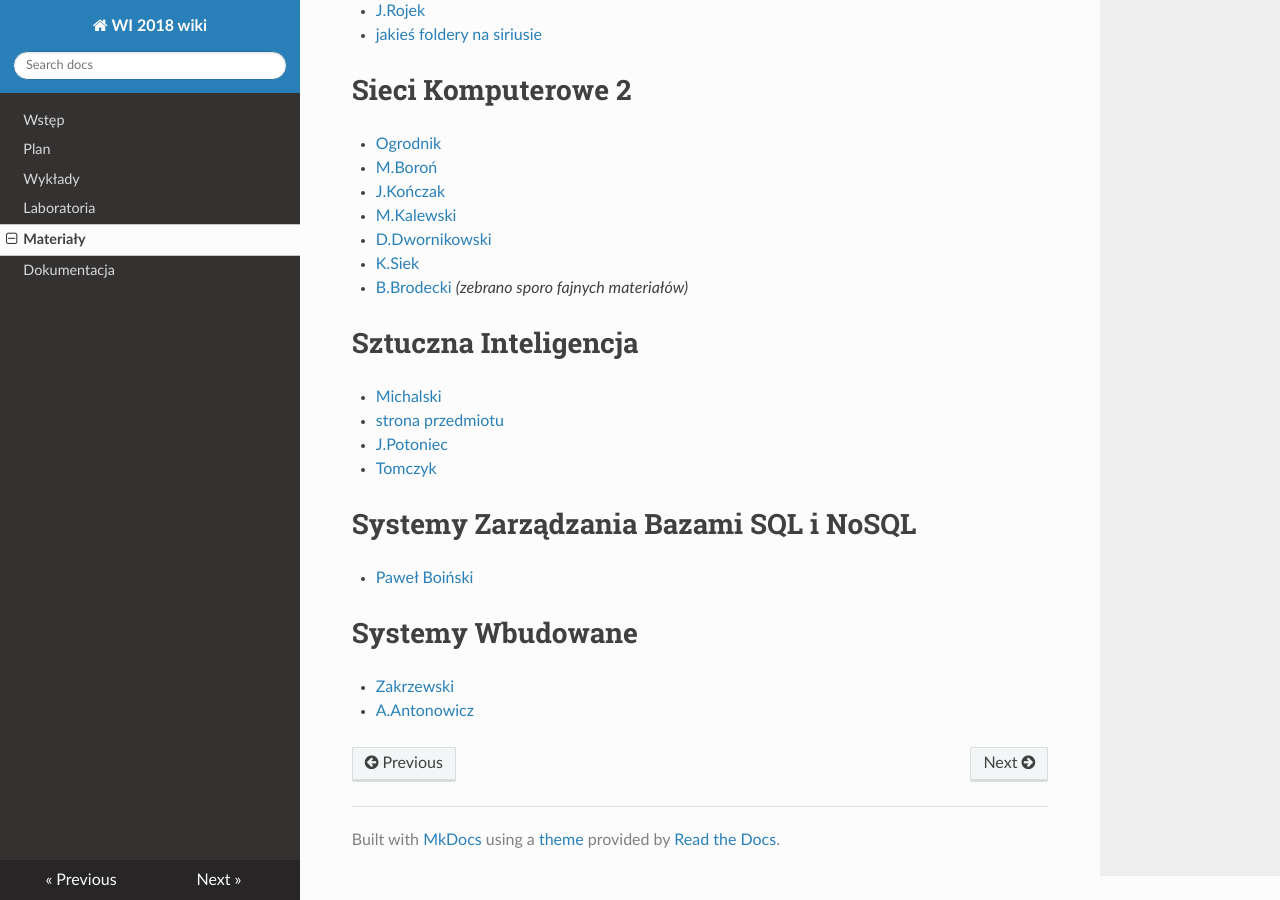
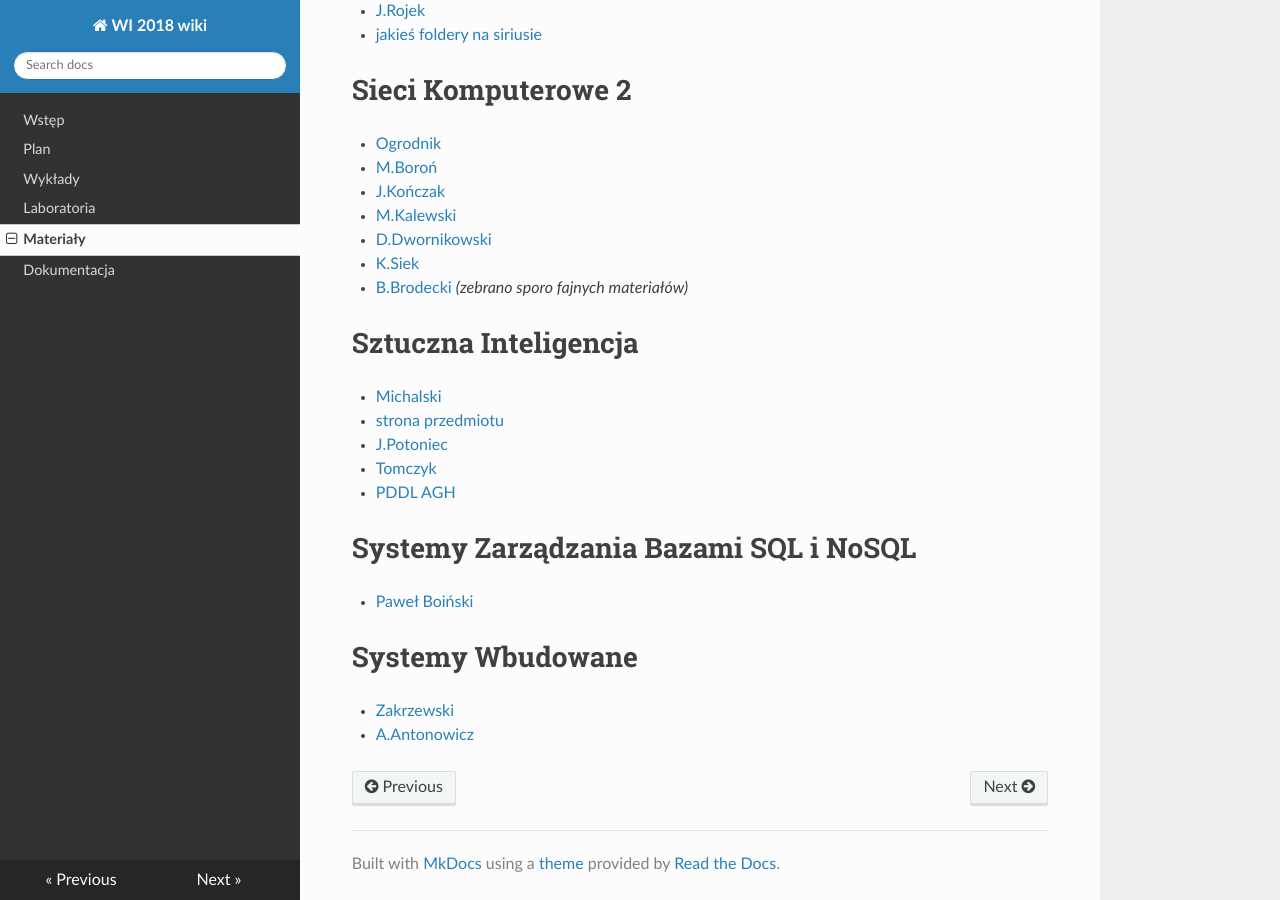
Before and after one commit to PUT-WI-18/wi18-wiki-sem5, an MkDocs documentation site: the page built from docs/materialy.md, in a window 1280 px wide and 900 px high, scrolled down 547 px. Built offline with MkDocs 1.6.1, drawn with Linux system fonts in a browser that asks for light colours; nearby versions of some CDN libraries.

Commit message:
Update materialy.md

```diff
--- a/docs/materialy.md
+++ b/docs/materialy.md
@@ -29,6 +29,7 @@
 - [strona przedmiotu](http://www.cs.put.poznan.pl/si/)
 - [J.Potoniec](http://www.cs.put.poznan.pl/jpotoniec/?page_id=12)
 - [Tomczyk](http://www.cs.put.poznan.pl/mtomczyk/index.php/sample-page/iai/)
+- [PDDL AGH](https://ai.ia.agh.edu.pl/pl:dydaktyka:planning:pddl)
 
 # Systemy Zarządzania Bazami SQL i NoSQL
 - [Paweł Boiński](http://www.cs.put.poznan.pl/pboinski)
```
